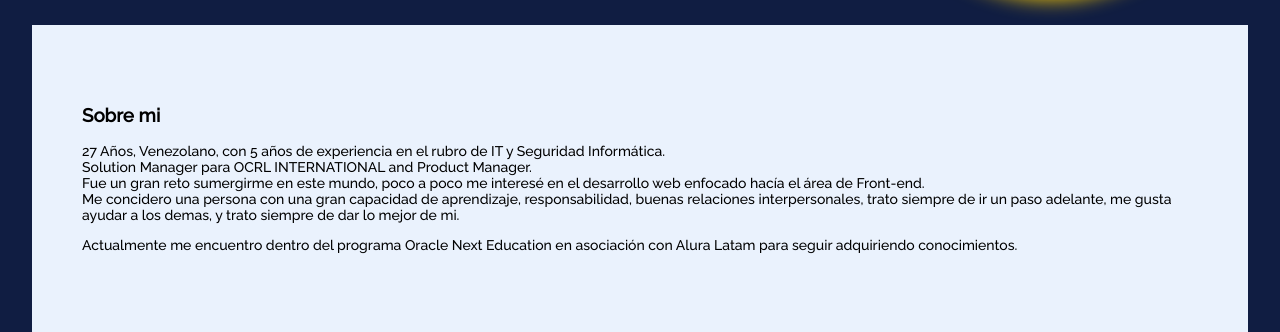
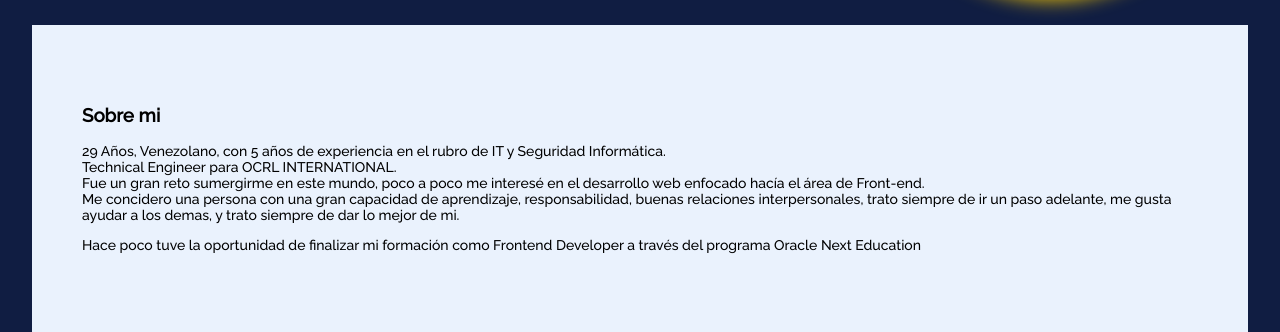
Before and after one commit to victormadridb/portafolio, a plain HTML site: page index.html in a window 1280 px wide. Shown: the part 468-800 px from the top of the page. Drawn offline with Linux system fonts and the light colour scheme.

Commit message:
Update index.html
Actulización de la sección Sobre mi

```diff
--- a/index.html
+++ b/index.html
@@ -53,12 +53,12 @@
             <section class="about" id="sobre-mi">
                 <div class="about-container">
                     <h3>Sobre mi</h3>
-                    <p>27 Años, Venezolano, con 5 años de experiencia en el rubro de IT y Seguridad Informática.
-                        <br>Solution Manager para OCRL INTERNATIONAL and Product Manager.
+                    <p>29 Años, Venezolano, con 5 años de experiencia en el rubro de IT y Seguridad Informática.
+                        <br>Technical Engineer para OCRL INTERNATIONAL.
                         <br>Fue un gran reto sumergirme en este  mundo, poco a poco me interesé en el desarrollo web enfocado hacía el área de Front-end.
                         <br>Me concidero una persona con una gran capacidad de aprendizaje, responsabilidad, buenas relaciones interpersonales, trato siempre de ir un paso adelante, me gusta ayudar a los demas, y trato siempre de dar lo mejor de mi.
                     </p>
-                    <p>Actualmente me encuentro dentro del programa Oracle Next Education en asociación con Alura Latam para seguir adquiriendo conocimientos. </p>
+                    <p>Hace poco tuve la oportunidad de finalizar mi formación como Frontend Developer a través del programa Oracle Next Education </p>
                     <!-- <img src="assets\signature.png"> -->
                 </div>
             </section>
```
